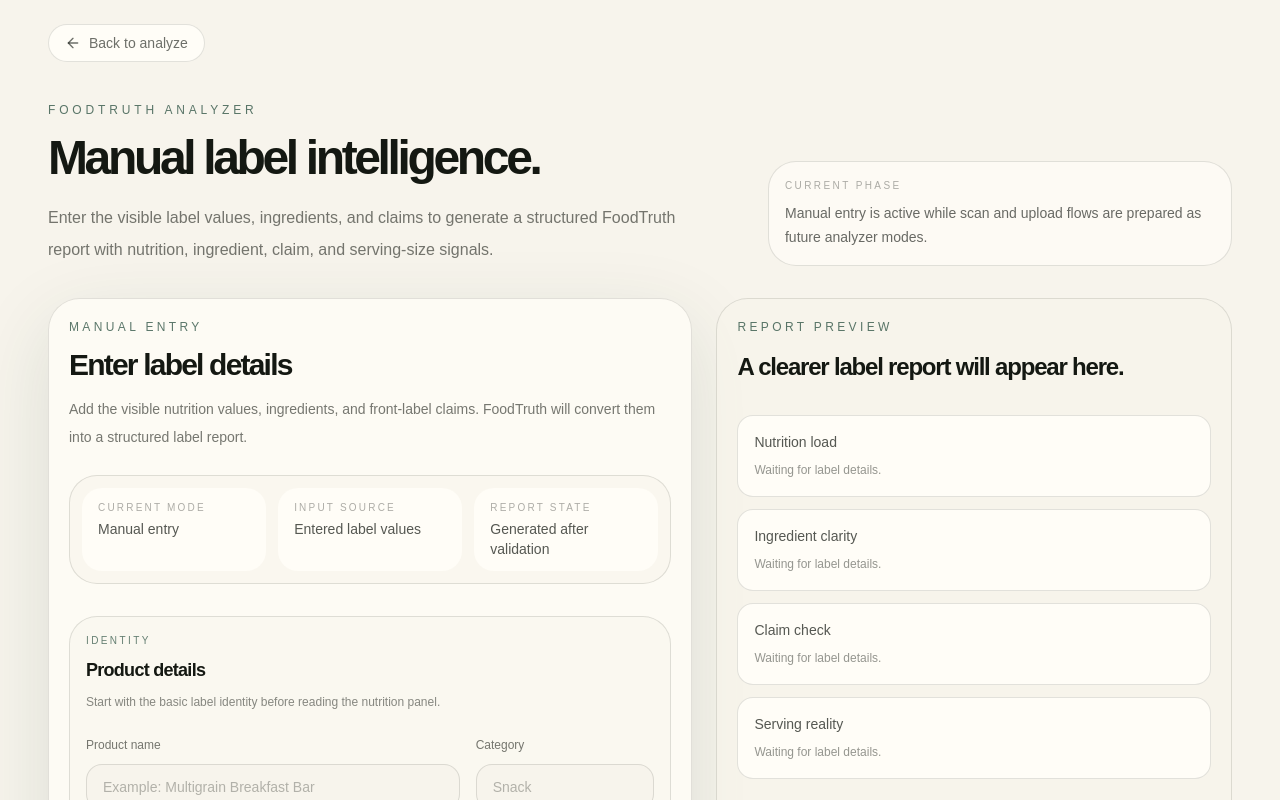
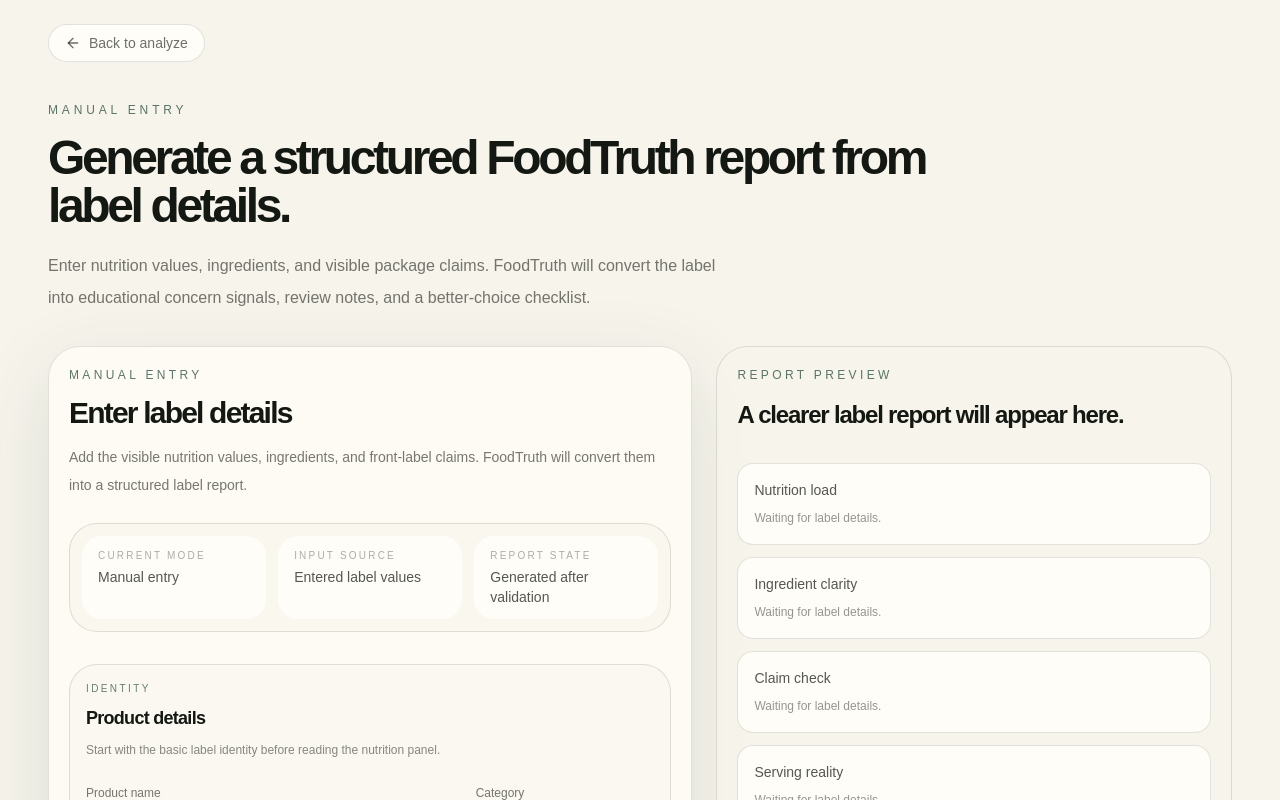
Before and after one commit to sumitdhara609/FoodTruth, a Next.js app: page /analyze/manual in a window 1280 px wide. Shown: the top 800 px of the page. Built offline with nearby package versions, Linux system fonts and the light colour scheme.

Commit message:
Extract manual analyzer page configuration

```diff
--- a/components/analyze/manual-analyzer-page-header.tsx
+++ b/components/analyze/manual-analyzer-page-header.tsx
@@ -1,46 +1,31 @@
 import Link from "next/link";
 import { ArrowLeft } from "lucide-react";
+import { manualAnalyzerPageConfig } from "@/lib/analyze/manual-analyzer-page-config";
 
 export function ManualAnalyzerPageHeader() {
   return (
-    <>
+    <header>
       <Link
-        href="/analyze"
+        href={manualAnalyzerPageConfig.backHref}
         className="inline-flex items-center gap-2 rounded-full border border-[var(--border)] bg-[var(--surface)] px-4 py-2 text-sm font-medium text-[var(--foreground)]/62 transition hover:bg-[var(--surface-muted)] hover:text-[var(--foreground)]"
       >
         <ArrowLeft className="h-4 w-4" />
-        Back to analyze
+        {manualAnalyzerPageConfig.backLabel}
       </Link>
 
-      <section className="mt-10">
+      <div className="mt-10">
         <p className="text-xs uppercase tracking-[0.32em] text-[var(--primary)]/70">
-          FoodTruth Analyzer
+          {manualAnalyzerPageConfig.eyebrow}
         </p>
 
-        <div className="mt-4 grid gap-6 lg:grid-cols-[0.9fr_0.6fr] lg:items-end">
-          <div>
-            <h1 className="max-w-4xl text-4xl font-semibold tracking-[-0.07em] text-[var(--foreground)] sm:text-5xl">
-              Manual label intelligence.
-            </h1>
+        <h1 className="mt-4 max-w-4xl text-4xl font-semibold tracking-[-0.07em] text-[var(--foreground)] sm:text-5xl">
+          {manualAnalyzerPageConfig.title}
+        </h1>
 
-            <p className="mt-5 max-w-2xl text-sm leading-7 text-[var(--foreground)]/58 sm:text-base sm:leading-8">
-              Enter the visible label values, ingredients, and claims to
-              generate a structured FoodTruth report with nutrition, ingredient,
-              claim, and serving-size signals.
-            </p>
-          </div>
-
-          <div className="rounded-[1.75rem] border border-[var(--border)] bg-[var(--surface)]/72 p-4">
-            <p className="text-[10px] uppercase tracking-[0.24em] text-[var(--foreground)]/35">
-              Current phase
-            </p>
-            <p className="mt-2 text-sm leading-6 text-[var(--foreground)]/64">
-              Manual entry is active while scan and upload flows are prepared as
-              future analyzer modes.
-            </p>
-          </div>
-        </div>
-      </section>
-    </>
+        <p className="mt-5 max-w-2xl text-sm leading-7 text-[var(--foreground)]/58 sm:text-base sm:leading-8">
+          {manualAnalyzerPageConfig.description}
+        </p>
+      </div>
+    </header>
   );
 }
--- /dev/null
+++ b/lib/analyze/manual-analyzer-page-config.ts
@@ -0,0 +1,8 @@
+export const manualAnalyzerPageConfig = {
+  backHref: "/analyze",
+  backLabel: "Back to analyze",
+  eyebrow: "Manual Entry",
+  title: "Generate a structured FoodTruth report from label details.",
+  description:
+    "Enter nutrition values, ingredients, and visible package claims. FoodTruth will convert the label into educational concern signals, review notes, and a better-choice checklist.",
+};
```
Also changed, not shown: 1 other file (tests, documents, lock files or other folders).
